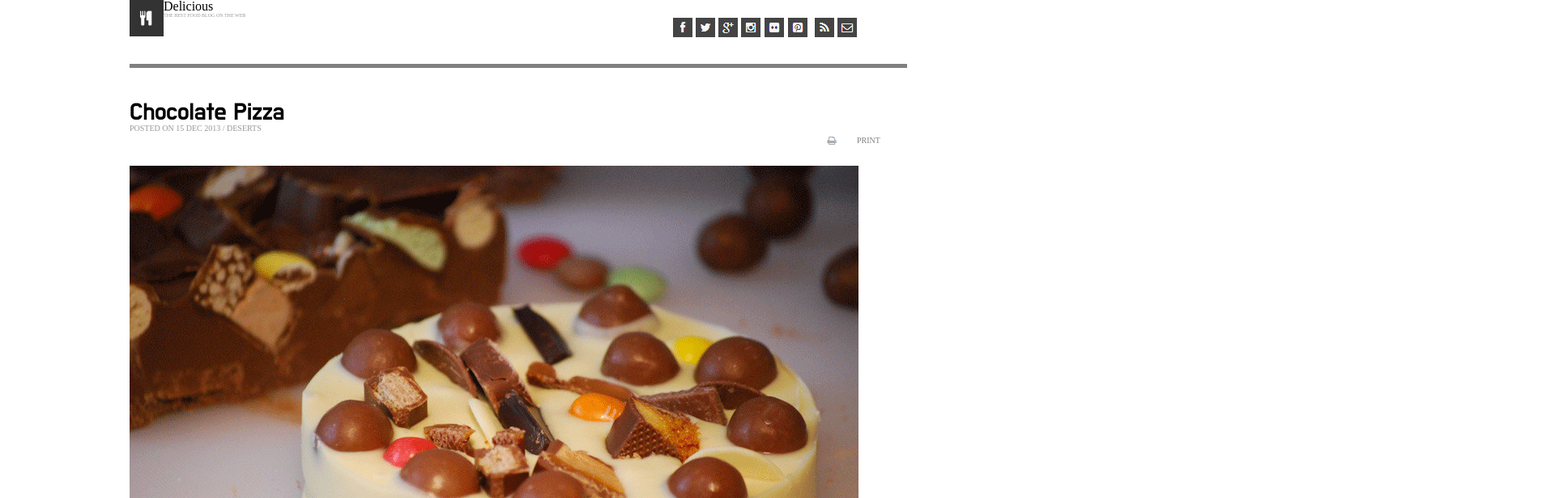
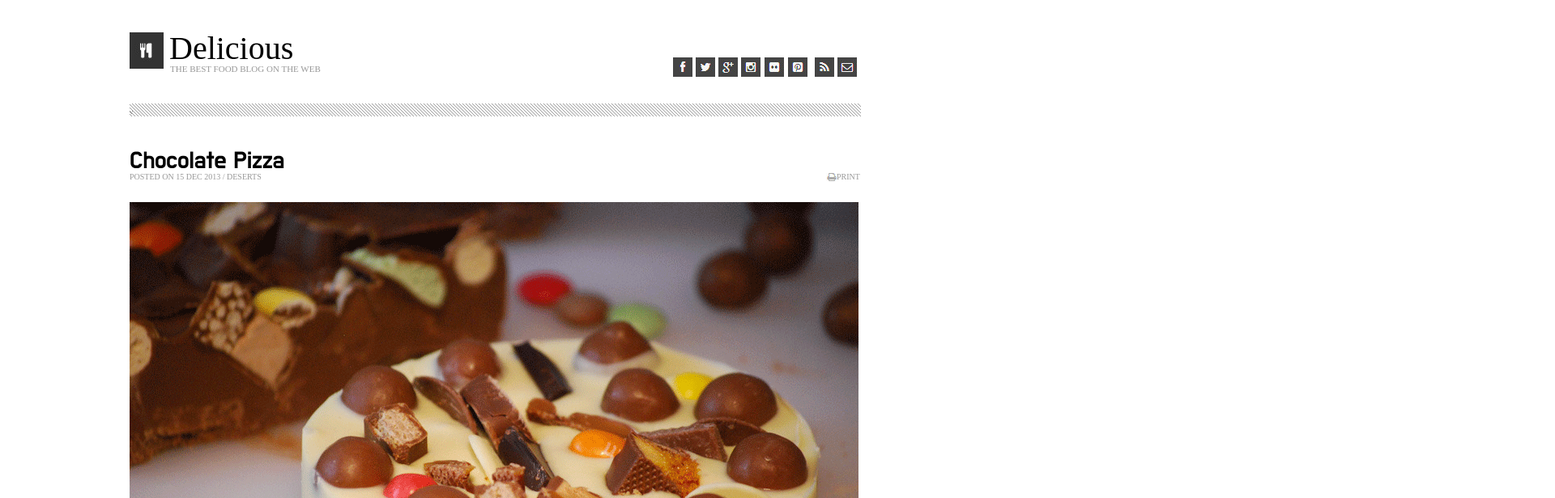
Before and after one commit to sangmlee76/chocolate-pizza, a plain HTML site: page index.html in a window 1280 px wide. Shown: the top 616 px of the page at 81% size, 1920 px wide, since content can reach past the window. Drawn offline with Linux system fonts and the light colour scheme.

Commit message:
Manage to use image to repeat it self to look like a line, almost all elements done execept for a bit of the footer, didn't finish cause of time

```diff
--- a/css/style.css
+++ b/css/style.css
@@ -18,6 +18,7 @@ body{
   max-width: 280px;
   margin-left: 671px;
   margin-bottom: 30px;
+  margin-top: -20px;
 }
 
 #pint{
@@ -25,12 +26,14 @@ body{
 }
 
 #logo h5{
-  font-size: 6px;
+  font-size: 11px;
   color: rgba(128, 128, 128, 0.808);
+  margin-left: 50px;
+  width: 400px;
 }
 
 header{
-  border-bottom: 5px solid gray;
+
 
 
 }
@@ -55,10 +58,12 @@ main section h5{
 
 #print p{
   font-size: 10px;
+
 }
 
 #print{
   margin-left: 860px;
+
 }
 
 #chocolatetitle h5{
@@ -70,7 +75,7 @@ main section h5{
   margin-top: 25px;
 }
 
-main section p{
+main section p:not(#printp){
   text-align: left;
   font-size: 20px;
   width: 905px;
@@ -98,3 +103,38 @@ main section p{
 #listtwo{
   padding-top: 40px;
 }
+
+.stretch{
+  background-image: url(../img/hr-img.png);
+  border-right-width: 0px;
+  border-right-style: solid;
+  max-width: 903px;
+
+}
+
+#printp{
+  font-size: 10px;
+  color: rgba(128, 128, 128, 0.808);
+}
+#logo{
+  margin-top: 40px;
+  font-size: 40px;
+}
+
+header section h3 {
+  margin-left: 49px;
+  width: 400px;
+}
+
+#footstretch{
+  margin-top: 30px;
+  margin-bottom: 21px;
+}
+
+#vanessa img{
+  float: left;
+}
+
+footer section button{
+  float: right;
+}
--- a/index.html
+++ b/index.html
@@ -28,13 +28,16 @@
       </section>
     </header>
     <main>
+      <section class="stretch">
+        <img  src="./img/hr-img.png"/>
+      </section>
       <section id="chocolatetitle">
         <h2>Chocolate Pizza</h2>
         <h5>POSTED ON 15 DEC 2013 / DESERTS</h5>
       </section>
       <section id="print">
         <img src="./img/print-icon.png"/>
-        <p>PRINT</p>
+        <p id="printp">PRINT</p>
       </section>
       <section id="chocopizza">
         <img src="./img/choco-pizza.png"/>
@@ -68,12 +71,12 @@
           <li>1 cup honey roasted pecans, roughly chopped</li>
         </ul>
       </section>
-      <section>
-        <img class="stretch" src="./img/hr-img.png"/>
+      <section id="footstretch" class="stretch">
+        <img  src="./img/hr-img.png"/>
       </section>
     </main>
     <footer>
-      <section>
+      <section id="vanessa">
         <img src="./img/van-pic.png"/>
         <h5>Vanessa Stevenson</h5>
         <h6>Food enthusiast, photography fan. Add a pinch of raw foodism and that's pretty much who I
@@ -84,7 +87,6 @@
         <button>SHARE RECIPE</button>
       </section>
       <section>
-        <img src="./img/hr-img.png"/>
         <img src="./img/logo.png"/>
       </section>
       <section>
```
